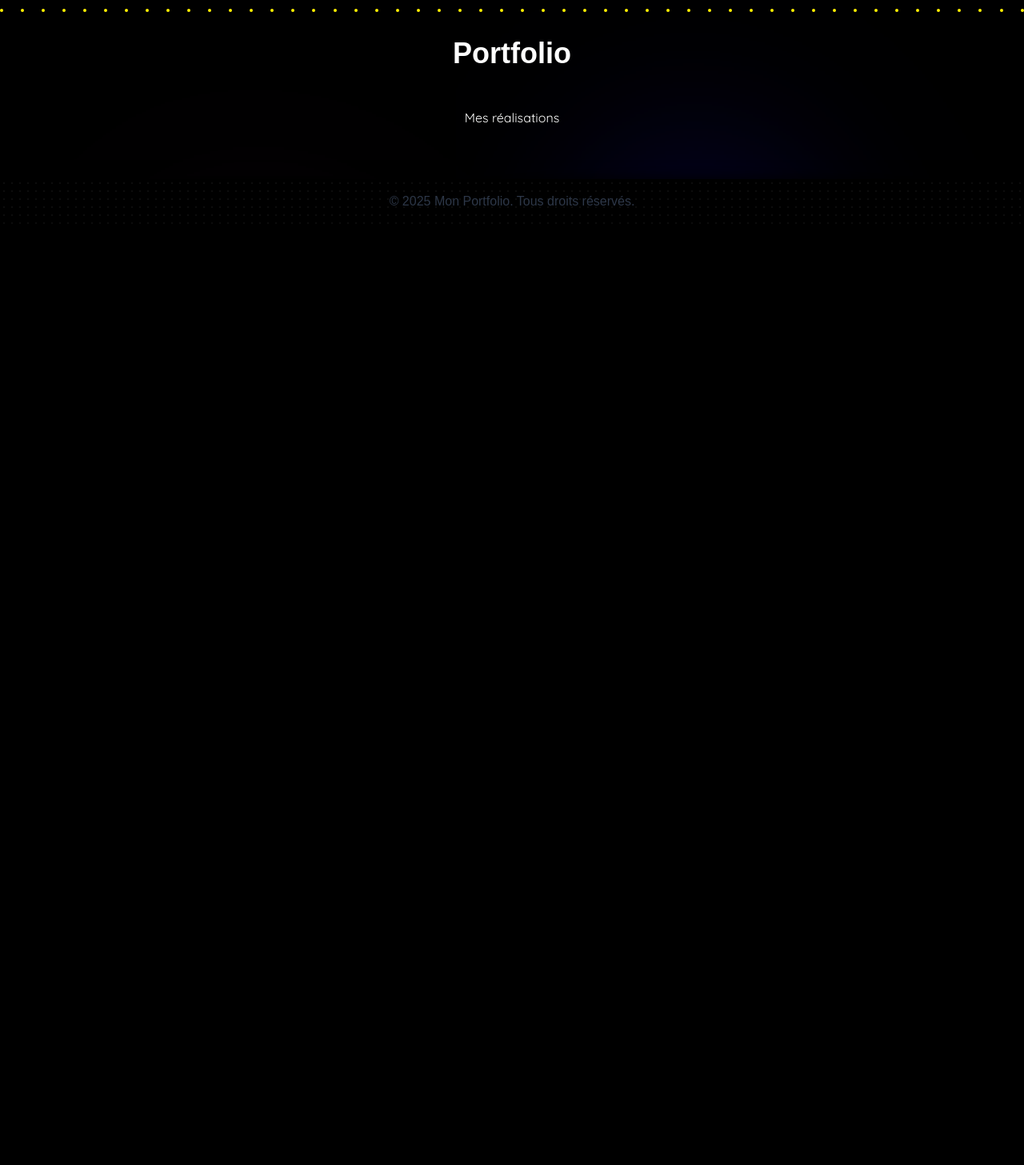
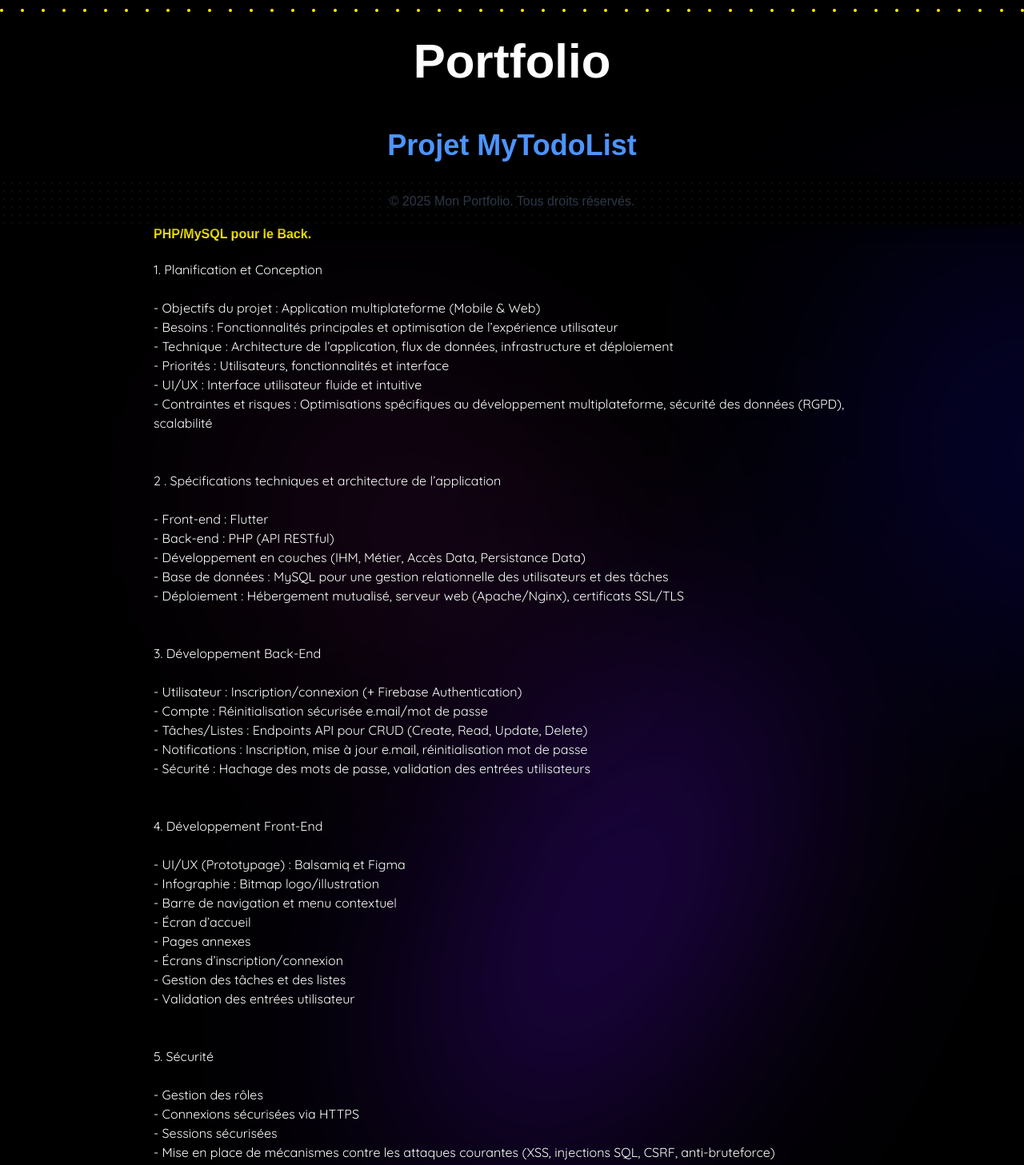
Before and after one commit to YoCode35/my-book, a Next.js app: page /portfolio in a window 1280 px wide. Shown: the part 520-1977 px from the top of the page at 80% size. Before the commit the page ends 800 px from the top, so only its background shows below. Built offline with nearby package versions, Linux system fonts and the light colour scheme.

Commit message:
Update Layout My Projects Section And Added MyTodoList Project in Portfolio Page

```diff
--- a/src/app/about/page.tsx
+++ b/src/app/about/page.tsx
@@ -27,7 +27,7 @@ export default function About() {
 
       <h2 id="about" className="title-page
                                 relative
-                                text-2xl sm:text-3xl md:text-4xl
+                                text-6xl sm:text-3xl md:text-4xl
                                 pt-16 sm:pt-20 md:pt-24 lg:pt-8
                                 mb-12
                                 z-10"
--- a/src/app/globals.css
+++ b/src/app/globals.css
@@ -48,6 +48,28 @@ h2 {
   font-weight: 600;
 }
 
+.title-project {
+  color: #4d94ff;
+  font-family: 'Clash-display-variable', sans-serif;
+  text-align: center;
+  font-weight: 600;
+  @apply text-[5vw] sm:text-[28px] md:text-[32px] lg:text-[34px] xl:text-[36px] 2xl:text-[38px];
+  @apply mb-4 sm:mb-6 md:mb-8 lg:mb-10 xl:mb-12;
+}
+
+h3.title-page-portfolio {
+  font-family: 'Clash-display-variable', sans-serif;
+  font-weight: 600;
+  @apply text-colorChart;
+  margin-bottom: 20px;
+}
+
+h3.alternative-title {
+  font-family: 'Quicksand', sans-serif;
+  font-weight: 400;
+  @apply text-gray-800;
+}
+
 a {
   font-family: 'Quicksand', sans-serif;
 }
@@ -56,6 +78,15 @@ a {
   font-family: 'Quicksand', sans-serif;
   color: white;
   text-align: justify;
+}
+
+.unordered-list {
+  font-family: 'Quicksand', sans-serif;
+  color: white;
+  text-align: justify;
+  white-space: normal;
+  word-wrap: break-word;
+  text-align: left;
 }
 
 .section-title {
@@ -83,7 +114,7 @@ a {
   text-rendering: optimizeLegibility;
   letter-spacing: 0.1rem;
   font-weight: 500;
-  transform: scaleY(0.8);
+  transform: scaleY(0.6);
 }
 
 .project-date-paragraph {
--- a/src/app/portfolio/page.tsx
+++ b/src/app/portfolio/page.tsx
@@ -28,18 +28,84 @@ export default function Portfolio() {
       />
 
       <h2 id="portfolio" className="title-page
-                                    text-2xl sm:text-3xl md:text-4xl
+                                    text-6xl sm:text-5xl md:text-6xl
                                     pt-16 sm:pt-20 md:pt-24 lg:pt-8
                                     mb-12"
       >
         Portfolio
       </h2>
-      <div className="px-4 sm:px-8 md:px-16
+      <div className="px-4
+                      sm:px-8 md:px-16
                       max-w-screen-lg
                       mx-auto"
       >
-        <p className="text-white text-center font-quicksand">
-          Mes réalisations
+        <h3 id="mytodolist" className="title-project"
+        >Projet MyTodoList</h3>
+
+        <h3 className="title-page-portfolio">Développement d’une application PWA (Progressive Web App) Cross Platform avec Flutter pour le Front et PHP/MySQL pour le Back.</h3>
+
+        <p className="unordered-list text-white mb-12">
+          1. Planification et Conception
+          <br/><br/>
+          - Objectifs du projet : Application multiplateforme (Mobile & Web)<br/>
+          - Besoins : Fonctionnalités principales et optimisation de l’expérience utilisateur<br/>
+          - Technique : Architecture de l’application, flux de données, infrastructure et déploiement<br/>
+          - Priorités : Utilisateurs, fonctionnalités et interface<br/>
+          - UI/UX : Interface utilisateur fluide et intuitive<br/>
+          - Contraintes et risques : Optimisations spécifiques au développement multiplateforme, sécurité des données (RGPD), scalabilité
+        </p>
+
+        <p className="unordered-list text-white mb-12">
+          2 . Spécifications techniques et architecture de l’application
+          <br/><br/>
+          - Front-end : Flutter<br/>
+          - Back-end : PHP (API RESTful)<br/>
+          - Développement en couches (IHM, Métier, Accès Data, Persistance Data)<br/>
+          - Base de données : MySQL pour une gestion relationnelle des utilisateurs et des tâches<br/>
+          - Déploiement : Hébergement mutualisé, serveur web (Apache/Nginx), certificats SSL/TLS
+        </p>
+
+        <p className="unordered-list text-white mb-12">
+        3. Développement Back-End
+        <br/><br/>
+        - Utilisateur : Inscription/connexion (+ Firebase Authentication)<br/>
+        - Compte : Réinitialisation sécurisée e.mail/mot de passe<br/>
+        - Tâches/Listes : Endpoints API pour CRUD (Create, Read, Update, Delete)<br/>
+        - Notifications : Inscription, mise à jour e.mail, réinitialisation mot de passe<br/>
+        - Sécurité : Hachage des mots de passe, validation des entrées utilisateurs<br/>
+        </p>
+
+        <p className="unordered-list text-white mb-12">
+        4. Développement Front-End
+        <br/><br/>
+        - UI/UX (Prototypage) : Balsamiq et Figma<br/>
+        - Infographie : Bitmap logo/illustration<br/>
+        - Barre de navigation et menu contextuel<br/>
+        - Écran d’accueil<br/>
+        - Pages annexes<br/>
+        - Écrans d’inscription/connexion<br/>
+        - Gestion des tâches et des listes<br/>
+        - Validation des entrées utilisateur
+        </p>
+
+        <p className="unordered-list text-white mb-12">
+        5. Sécurité
+        <br/><br/>
+        - Gestion des rôles<br/>
+        - Connexions sécurisées via HTTPS<br/>
+        - Sessions sécurisées<br/>
+        - Mise en place de mécanismes contre les attaques courantes (XSS, injections SQL, CSRF, anti-bruteforce)<br/>
+        - Cryptage des mots de passes
+        </p>
+
+        <p className="unordered-list text-white mb-12">
+        6. Tests
+        <br/><br/>
+        - Tests unitaires<br/>
+        - Tests fonctionnels<br/>
+        - Tests de performance<br/>
+        - Tests de compatibilité<br/>
+        - Tests utilisateurs
         </p>
       </div>
     </div>
--- a/src/app/skills/page.tsx
+++ b/src/app/skills/page.tsx
@@ -29,7 +29,7 @@ export default function Skills() {
             <h2
                 id="skills"
                 className=" title-page
-                            text-2xl sm:text-3xl md:text-4xl
+                            text-6xl sm:text-3xl md:text-4xl
                             pt-16 sm:pt-20 md:pt-24 lg:pt-8
                             mb-12"
             >
--- a/src/components/Header.tsx
+++ b/src/components/Header.tsx
@@ -8,24 +8,21 @@ import Navbar from "./Navbar";
 
 export default function Header() {
   const [menuOpen, setMenuOpen] = useState(false);
-  const [windowWidth, setWindowWidth] = useState(0); // État pour la largeur de la fenêtre
+  const [windowWidth, setWindowWidth] = useState(0);
 
   useEffect(() => {
-    // Mettre à jour la largeur de la fenêtre après le montage du composant
     setWindowWidth(window.innerWidth);
 
-    // Ajouter un gestionnaire d'événements pour mettre à jour la largeur à chaque redimensionnement
     const handleResize = () => {
       setWindowWidth(window.innerWidth);
     };
 
     window.addEventListener("resize", handleResize);
 
-    // Nettoyer l'événement lors du démontage du composant
     return () => {
       window.removeEventListener("resize", handleResize);
     };
-  }, []); // Ce code s'exécute une seule fois après le montage du composant
+  }, []);
 
   return (
     <div id="header" className="relative
@@ -60,7 +57,7 @@ export default function Header() {
         Your browser does not support the video tag.
       </video>
 
-      {/* Traits obliques à gauche */}
+      {/* Obliques Lines */}
       <div className="absolute
                       left-0
                       top-0 w-[50px]
@@ -113,7 +110,6 @@ export default function Header() {
                     px-6
                     mr-4 sm:mr-6 md:mr-8 mt-16 lg:mt-20"
       >
-        {/* Left Text Block */}
         <div className="text-left
                         flex flex-col
                         items-start
@@ -154,7 +150,7 @@ export default function Header() {
             </p>
           </div>
 
-          {/* Citation */}
+          {/* Quote */}
           <p
             className=" text-[#5385b7]
                         text-sm sm:text-sm md:text-base
```
Also changed, not shown: src/app/page.tsx (+60 -15 lines), public/img/linkedin_logo.png (added).
